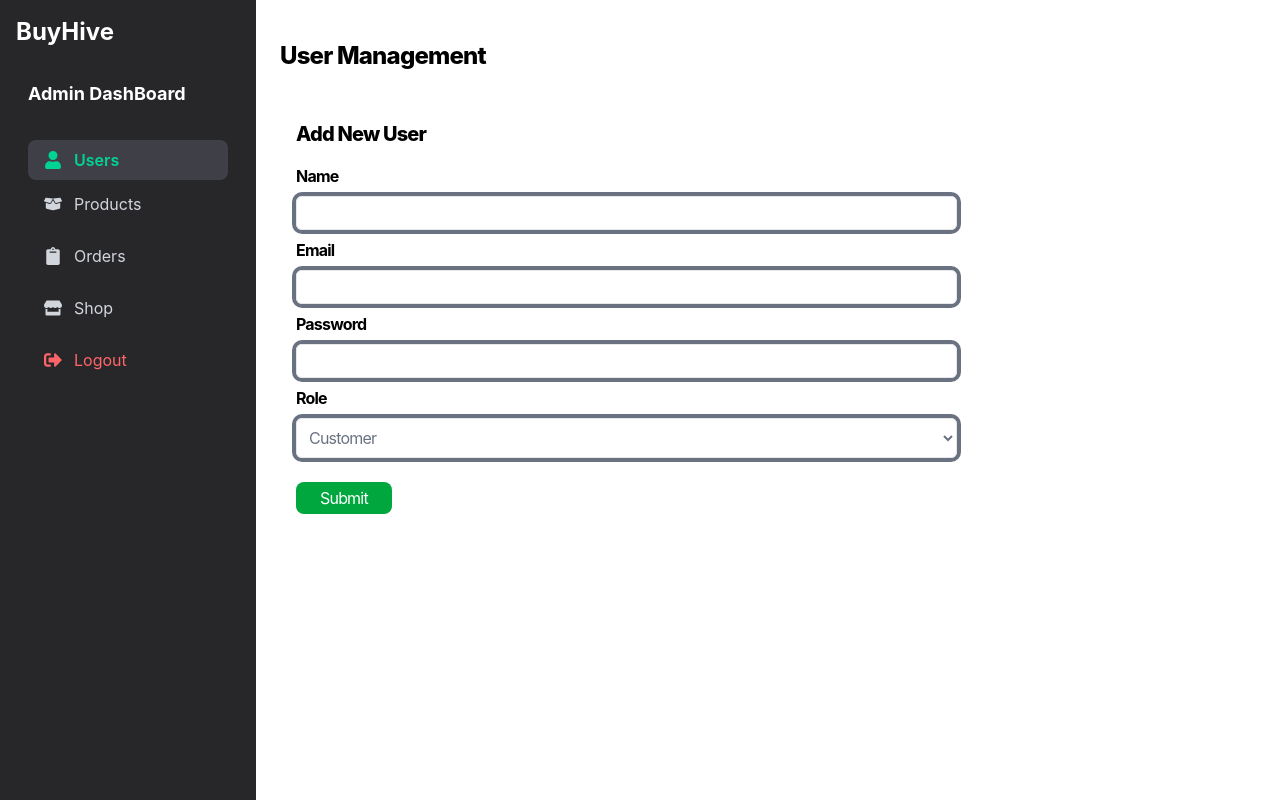
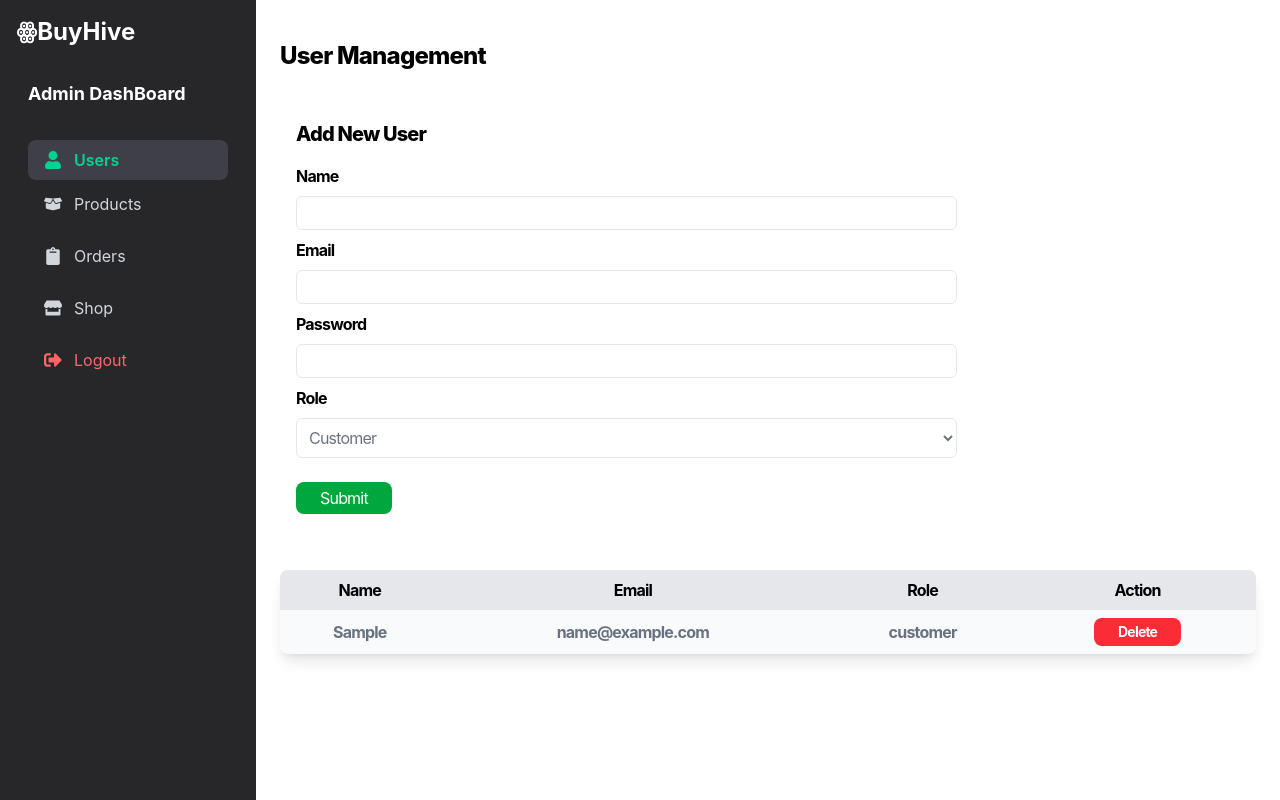
Before and after one commit to Vish75-c/Ecommerce, a React (Vite) app in the folder frontend/: page /admin/users in a window 1280 px wide. Both pictures are taken after typing "Sample", "name@example.com", "Sample" into the empty fields and a click on the input 343 px from the left and 498 px from the top of the page. Built offline with nearby package versions, Linux system fonts and the light colour scheme.

Commit message:
AddedUserFunctionality

```diff
--- a/frontend/src/components/Admin/AdminHome.jsx
+++ b/frontend/src/components/Admin/AdminHome.jsx
@@ -30,20 +30,20 @@ const AdminHome = () => {
         <div className='p-4 flex flex-col bg-gray-200 rounded-lg shadow-4xl shadow-emerald-950 hover:scale-105 duration-500 transition-all min-h-[100px]'>
             <span className='font-bold text-xl'>Total Orders</span>
             <span className='font-bold text-lg'>4</span>
-            <Link className='text-blue-500 text-sm tracking-normal font-semibold'>Manage Orders</Link>
+            <Link to='/admin/orders' className='text-blue-500 text-sm tracking-normal font-semibold'>Manage Orders</Link>
         </div>
         <div className='p-4 flex flex-col bg-gray-200 rounded-lg shadow-4xl shadow-emerald-950 hover:scale-105 duration-500 transition-all min-h-[100px]'>
             <span className='font-bold text-xl'>Total Products</span>
             <span className='font-bold text-lg'>40</span>
-            <Link className='text-blue-500 text-sm tracking-normal font-semibold'>Manage Products</Link>
+            <Link to='/admin/products' className='text-blue-500 text-sm tracking-normal font-semibold'>Manage Products</Link>
         </div>
       </div>
-      <div className='w-full  shadow-md rounded-md p-4'>
+      <div className='w-full rounded-md p-4'>
         <h1 className='font-bold text-2xl'>Recent Orders</h1>
-        <div className='relative overflow-hidden rounded-lg bg-gray-100'>
-          <table className='w-full'>
+        <div className='relative overflow-hidden rounded-lg bg-gray-50 shadow-lg overflow-x-scroll md:overflow-x-hidden'>
+          <table className='w-full '>
             <thead>
-              <tr className='bg-gray-100 font-bold text-md'>
+              <tr className='bg-gray-200 font-bold text-md'>
                 <td className='px-4 py-2 text-center'>Orders</td>
                 <td className='px-4 py-2 text-center'>Users</td>
                 <td className='px-4 py-2 text-center'>Total Prize:</td>
--- a/frontend/src/components/Admin/AdminSlideBar.jsx
+++ b/frontend/src/components/Admin/AdminSlideBar.jsx
@@ -11,7 +11,7 @@ const AdminSlideBar = (props) => {
   return (
     <div className="p-4 flex flex-col w-full">
       <div className="flex items-center justify-between w-full mb-5">
-        <h1 className="text-2xl text-white  font-bold">BuyHive</h1>
+        <h1 className="text-2xl text-white  font-bold"><span className='text-2xl'>ꙮ</span>BuyHive</h1>
         <IoMdClose onClick={()=>props.setisOpen(false)} className="md:hidden " size={25}/>
       </div>
       <div className="flex p-3 flex-col text-white">
--- a/frontend/src/components/Admin/AdminUsers.jsx
+++ b/frontend/src/components/Admin/AdminUsers.jsx
@@ -6,7 +6,7 @@ const AdminUsers = () => {
     name:"",
     email:"",
     password:"",
-    role:""
+    role:"customer"
   })
   useEffect(()=>{
     console.log(user);
@@ -18,14 +18,18 @@ const AdminUsers = () => {
   }
   const handleSubmit=(e)=>{
     e.preventDefault();
-    setuser((prevUsers) => [...prevUsers, {userdetail}]);
-
+    setuser((prevUsers) => [ {...userdetail},...prevUsers]);
     setuserdetail({
       name:"",
       role:"customer",
       password:"",
       email:""
     })
+  }
+  const handleDelete=(email)=>{
+    console.log(email);
+    console.log("Clicked");
+    setuser((prev)=>prev.filter((item)=>item.email!==email))
 
   }
 
@@ -43,18 +47,18 @@ const AdminUsers = () => {
               name="name"
               value={userdetail.name}
               onChange={handlechange}
-              className="p-1 text-gray-500 w-[70%] outline-none border rounded-md border-gray-200 focus:ring ring-4 focus:ring-gray-500 transition-all duration-300"
+              className="p-1 text-gray-500 w-[70%] outline-none border rounded-md border-gray-200 focus:ring-2 focus:ring-gray-200 transition-all duration-300"
             />
           </div>
           <div className="flex flex-col mb-2">
             <label className="block text-black mb-2 font-bold">Email</label>
             <input
-              type="text"
+              type="email"
               name="email"
               required={true}
               value={userdetail.email}
               onChange={handlechange}
-              className="p-1 text-gray-500 w-[70%] outline-none border rounded-md border-gray-200 focus:ring ring-4 focus:ring-gray-500 transition-all duration-300"
+              className="p-1 text-gray-500 w-[70%] outline-none border rounded-md border-gray-200 focus:ring-2 focus:ring-gray-200 transition-all duration-300"
             />
           </div>
           <div className="flex flex-col mb-2">
@@ -65,12 +69,12 @@ const AdminUsers = () => {
               required={true}
               value={userdetail.password}
               onChange={handlechange}
-              className="p-1 text-gray-500 w-[70%] outline-none border rounded-md border-gray-200 focus:ring ring-4 focus:ring-gray-500 transition-all duration-300"
+              className="p-1 text-gray-500 w-[70%] outline-none border rounded-md border-gray-200 focus:ring-2 focus:ring-gray-200 transition-all duration-300"
             />
           </div>
           <div className="flex flex-col mb-6">
             <label className="block text-black mb-2 font-bold">Role</label>
-            <select name="role" value={userdetail.role} onChange={handlechange} className="p-2 text-gray-500 w-[70%] outline-none border rounded-md border-gray-200 focus:ring ring-4 focus:ring-gray-500 transition-all duration-300">
+            <select name="role" value={userdetail.role} onChange={handlechange} className="p-2 text-gray-500 w-[70%] outline-none border rounded-md border-gray-200 focus:ring-2 focus:ring-gray-200 transition-all duration-300">
               <option value="Customer">Customer</option>
               <option value="Admin">Admin</option>
             </select>
@@ -78,6 +82,31 @@ const AdminUsers = () => {
           <input type="submit" className="bg-green-600 text-white px-6 py-1 rounded-lg"/>
         </form>
       </div>
+      <div className="relative overflow-hidden rounded-lg mt-10 w-full bg-gray-50 overflow-x-scroll md:overflow-x-hidden shadow-lg">
+        <table className="w-full  ">
+          <thead>
+            <tr className="bg-gray-200">
+              <td className="px-2 py-2 text-center font-bold text-md">Name</td>
+              <td className="px-2 py-2 text-center font-bold text-md">Email</td>
+              <td className="px-2 py-2 text-center font-bold text-md">Role</td>
+              <td className="px-2 py-2 text-center font-bold text-md">Action</td>
+            </tr>
+          </thead>
+          <tbody>
+            {user.length>0&&user.map((item,index)=>{
+              return (<tr key={index}>
+                <td className="px-2 text-center py-2 font-bold text-gray-500">{item.name}</td>
+                <td className="px-2 text-center py-2 font-bold text-gray-500">{item.email}</td>
+                <td className="px-2 text-center py-2 font-bold text-gray-500">{item.role}</td>
+                <td className="px-2 text-center py-2 font-bold text-gray-500">
+                  <button onClick={()=>handleDelete(item.email)} className="text-white bg-red-500 hover:bg-red-600 rounded-lg  font-bold px-6 text-sm py-1">Delete</button>
+                </td>
+              </tr>)
+            })}
+            {user.length==0&&<h1 className="mt-4 font-bold text-2xl ml-4 mb-4">No Records Found</h1>}
+          </tbody>
+        </table>
+      </div>
     </div>
   );
 };
--- /dev/null
+++ b/frontend/src/components/Admin/EditOrder.jsx
@@ -0,0 +1,11 @@
+import React from 'react'
+
+const EditOrder = () => {
+  return (
+    <div>
+
+    </div>
+  )
+}
+
+export default EditOrder
--- a/frontend/src/components/Common/Navbar.jsx
+++ b/frontend/src/components/Common/Navbar.jsx
@@ -21,7 +21,7 @@ const Navbar = () => {
       <nav className="container mx-auto flex items-center justify-between py-4 px-6">
         {/* Logo */}
         <div>
-            <Link to='/' className='text-xl font-bold text-gray-700 hover:text-black'>iShop</Link>
+            <Link to='/' className='text-xl font-bold text-gray-700 hover:text-black'><span className='text-2xl'>ꙮ</span>BuyHive</Link>
         </div>
         <div className='hidden md:flex space-x-6'>
             <Link to='/collections/all' className='text-gray-700 hover:text-black font-medium uppercase text-sm'>Men</Link>
```
